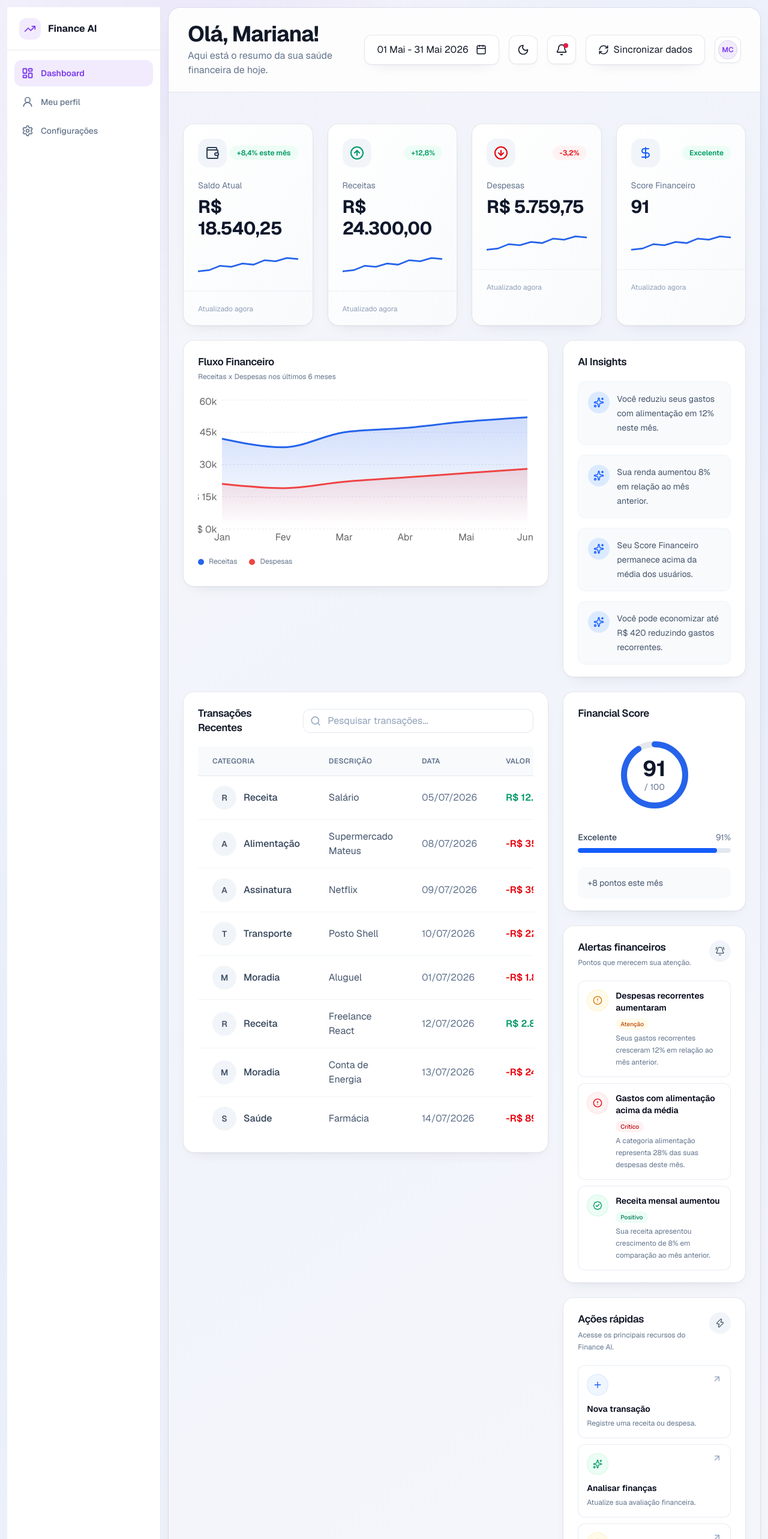
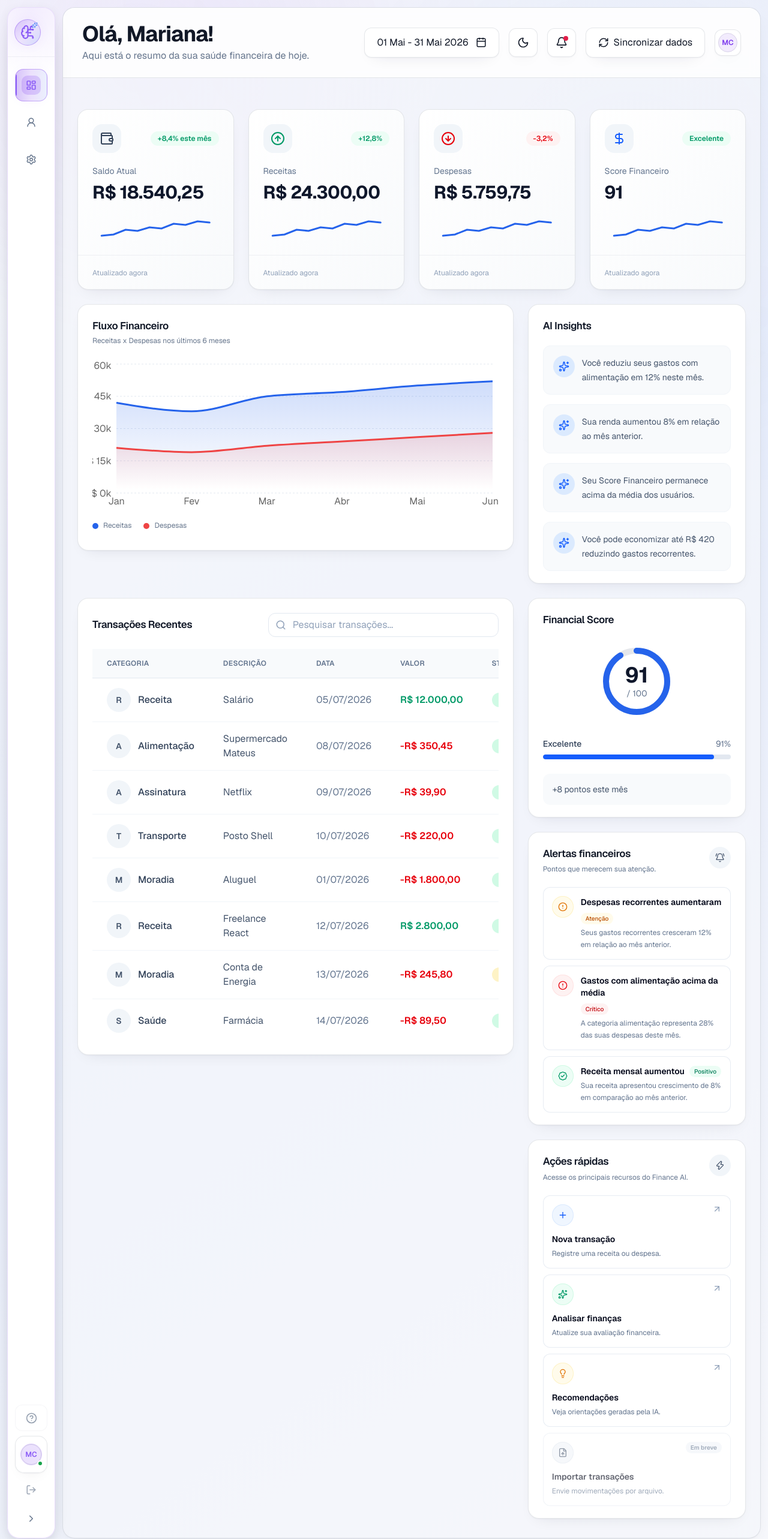
Before and after one commit to No-Country-simulation/smart-finance-ai-g9-team-11, a React (Vite) app in the folder frontend/: page / in a window 1280 px wide. Shown: the top 2566 px of the page at 60% size. Built offline with nearby package versions, Linux system fonts and the light colour scheme.

Commit message:
style(frontend): redesign premium responsive sidebar

```diff
--- a/frontend/src/components/layout/Sidebar/Sidebar.tsx
+++ b/frontend/src/components/layout/Sidebar/Sidebar.tsx
@@ -1,12 +1,26 @@
-import { useState } from "react";
 import {
+  useEffect,
+  useRef,
+  useState,
+  type KeyboardEvent as ReactKeyboardEvent,
+} from "react";
+import {
+  BrainCircuit,
   ChevronLeft,
-  TrendingUp,
+  CircleHelp,
+  LogOut,
+  Sparkles,
   X,
 } from "lucide-react";
 
+import {
+  Avatar,
+  AvatarFallback,
+  AvatarImage,
+} from "@/components/ui/avatar";
 import { NAVIGATION_ITEMS } from "@/constants/navigation.constants";
 import { cn } from "@/lib/utils";
+import { userMock } from "@/mocks/user.mock";
 
 import { SidebarItem } from "./SidebarItem";
 
@@ -15,80 +29,227 @@ interface SidebarProps {
   onCloseMobile: () => void;
 }
 
+function getUserInitials(name: string): string {
+  return name
+    .trim()
+    .split(/\s+/)
+    .slice(0, 2)
+    .map((part) => part.charAt(0).toUpperCase())
+    .join("");
+}
+
 export function Sidebar({
   isMobileOpen,
   onCloseMobile,
 }: Readonly<SidebarProps>) {
-  const [isCollapsed, setIsCollapsed] = useState(false);
+  const [isCollapsed, setIsCollapsed] = useState(true);
+
+  const sidebarRef = useRef<HTMLElement>(null);
+  const closeButtonRef = useRef<HTMLButtonElement>(null);
+
+  const initials = getUserInitials(userMock.name);
 
   const toggleCollapsed = (): void => {
     setIsCollapsed((currentState) => !currentState);
   };
 
+  useEffect(() => {
+    if (!isMobileOpen) {
+      return;
+    }
+
+    const previousOverflow = document.body.style.overflow;
+
+    document.body.style.overflow = "hidden";
+    closeButtonRef.current?.focus();
+
+    const handleEscape = (event: globalThis.KeyboardEvent): void => {
+      if (event.key === "Escape") {
+        onCloseMobile();
+      }
+    };
+
+    document.addEventListener("keydown", handleEscape);
+
+    return () => {
+      document.body.style.overflow = previousOverflow;
+      document.removeEventListener("keydown", handleEscape);
+    };
+  }, [isMobileOpen, onCloseMobile]);
+
+  const handleSidebarKeyDown = (
+    event: ReactKeyboardEvent<HTMLElement>,
+  ): void => {
+    if (event.key !== "Tab" || !isMobileOpen) {
+      return;
+    }
+
+    const sidebar = sidebarRef.current;
+
+    if (!sidebar) {
+      return;
+    }
+
+    const focusableElements = Array.from(
+      sidebar.querySelectorAll<HTMLElement>(
+        [
+          "a[href]",
+          "button:not([disabled])",
+          "input:not([disabled])",
+          "select:not([disabled])",
+          "textarea:not([disabled])",
+          '[tabindex]:not([tabindex="-1"])',
+        ].join(","),
+      ),
+    ).filter(
+      (element) =>
+        !element.hasAttribute("disabled") &&
+        element.getAttribute("aria-hidden") !== "true",
+    );
+
+    if (focusableElements.length === 0) {
+      return;
+    }
+
+    const firstElement = focusableElements[0];
+    const lastElement =
+      focusableElements[focusableElements.length - 1];
+
+    if (
+      event.shiftKey &&
+      document.activeElement === firstElement
+    ) {
+      event.preventDefault();
+      lastElement?.focus();
+      return;
+    }
+
+    if (
+      !event.shiftKey &&
+      document.activeElement === lastElement
+    ) {
+      event.preventDefault();
+      firstElement?.focus();
+    }
+  };
+
   return (
     <>
-      {isMobileOpen && (
-        <button
-          type="button"
-          className="fixed inset-0 z-40 bg-black/40 md:hidden"
-          onClick={onCloseMobile}
-          aria-label="Fechar menu principal"
-        />
-      )}
+      <button
+        type="button"
+        className={cn(
+          "fixed inset-0 z-40 bg-black/70 backdrop-blur-[2px]",
+          "transition-opacity duration-300 md:hidden",
+          isMobileOpen
+            ? "pointer-events-auto opacity-100"
+            : "pointer-events-none opacity-0",
+        )}
+        onClick={onCloseMobile}
+        aria-label="Fechar menu principal"
+        aria-hidden={!isMobileOpen}
+        tabIndex={isMobileOpen ? 0 : -1}
+      />
 
       <aside
+        ref={sidebarRef}
+        onKeyDown={handleSidebarKeyDown}
         className={cn(
           "fixed inset-y-0 left-0 z-50",
-          "flex flex-col",
-          "border-r border-border bg-surface",
+          "flex min-h-dvh flex-col overflow-hidden",
+          "border-r border-border bg-surface/98",
+          "shadow-elevated backdrop-blur-xl",
           "transition-[width,transform] duration-300 ease-out",
-          "w-[min(18rem,calc(100vw-2rem))]",
+          "motion-reduce:transition-none",
+          "w-[min(18rem,calc(100vw-1rem))]",
           isMobileOpen
             ? "translate-x-0"
             : "-translate-x-full",
-          "md:static md:translate-x-0",
-          isCollapsed ? "md:w-[76px]" : "md:w-64",
+          "md:static md:min-h-0 md:translate-x-0",
+          "md:rounded-[20px] md:border",
+          "md:border-border-highlight/60",
+          isCollapsed
+            ? "md:w-[80px]"
+            : "md:w-[176px] xl:w-[196px]",
         )}
         aria-label="Menu principal"
+        aria-hidden={!isMobileOpen ? undefined : false}
       >
         <div
           className={cn(
-            "flex min-h-[72px] items-center",
-            "border-b border-border",
+            "pointer-events-none absolute inset-x-0 top-0 h-40",
+            "bg-[radial-gradient(circle_at_top,var(--glow-primary),transparent_70%)]",
+            "opacity-60",
+          )}
+          aria-hidden="true"
+        />
+
+        <div
+          className={cn(
+            "relative flex min-h-[82px] shrink-0 items-center",
+            "border-b border-border-muted",
             isCollapsed
               ? "justify-between px-4 md:justify-center md:px-2"
-              : "justify-between px-5",
+              : "justify-between px-4",
           )}
         >
-          <div className="flex min-w-0 items-center gap-3">
+          <div
+            className={cn(
+              "flex min-w-0 items-center",
+              isCollapsed
+                ? "gap-3 md:justify-center"
+                : "gap-3",
+            )}
+          >
             <div
               className={cn(
-                "flex size-9 shrink-0 items-center justify-center",
-                "rounded-xl bg-primary/10 text-primary",
+                "relative flex size-11 shrink-0 items-center",
+                "justify-center rounded-[25px]",
+                "border border-primary/35",
+                "bg-gradient-to-br from-primary/25",
+                "via-primary/10 to-secondary/20",
+                "text-primary-bright",
+                "shadow-[0_0_24px_-8px_var(--glow-primary)]",
               )}
             >
-              <TrendingUp size={20} aria-hidden="true" />
+              <BrainCircuit
+                size={25}
+                strokeWidth={2}
+                aria-hidden="true"
+              />
+
+              <Sparkles
+                size={10}
+                className="absolute right-1 top-1 text-secondary-bright"
+                aria-hidden="true"
+              />
             </div>
 
-            <span
+            <div
               className={cn(
-                "truncate text-base font-bold text-text",
-                isCollapsed && "md:hidden",
+                "min-w-0 transition-[opacity,transform,width]",
+                "duration-200 motion-reduce:transition-none",
+                isCollapsed
+                  ? "md:pointer-events-none md:w-0 md:-translate-x-2 md:opacity-0"
+                  : "w-auto translate-x-0 opacity-100",
               )}
             >
-              Finance AI
-            </span>
+              <p className="truncate text-sm font-semibold tracking-tight text-text">
+                FINANCE AI
+              </p>
+
+
+            </div>
           </div>
 
           <button
+            ref={closeButtonRef}
             type="button"
             onClick={onCloseMobile}
             className={cn(
-              "flex size-9 shrink-0 items-center justify-center",
-              "rounded-lg text-text-muted",
-              "transition-colors",
-              "hover:bg-surface-muted hover:text-text",
-              "focus-visible:outline-none",
+              "flex size-10 shrink-0 items-center justify-center",
+              "rounded-xl border border-border bg-surface-elevated",
+              "text-text-muted transition-colors",
+              "hover:border-border-highlight hover:text-text",
               "focus-visible:ring-2 focus-visible:ring-primary",
               "md:hidden",
             )}
@@ -100,8 +261,9 @@ export function Sidebar({
 
         <nav
           className={cn(
-            "flex min-h-0 flex-1 flex-col",
-            "gap-1 overflow-y-auto px-3 py-4",
+            "relative flex min-h-0 flex-1 flex-col",
+            "gap-2 overflow-y-auto overflow-x-hidden",
+            "px-3 py-5",
           )}
           aria-label="Navegação da aplicação"
         >
@@ -115,18 +277,130 @@ export function Sidebar({
           ))}
         </nav>
 
-        <div className="border-t border-border p-3">
+        <div className="relative shrink-0 space-y-2 px-3 pb-3">
+          <button
+            type="button"
+            disabled
+            aria-disabled="true"
+            title="Central de ajuda — Em breve"
+            className={cn(
+              "flex min-h-11 w-full items-center rounded-xl",
+              "border border-border-muted",
+              "bg-surface-elevated/45 text-text-muted",
+              "disabled:cursor-not-allowed disabled:opacity-70",
+              isCollapsed
+                ? "justify-start gap-3 px-3 md:justify-center md:gap-0 md:px-2"
+                : "justify-start gap-3 px-3",
+            )}
+          >
+            <CircleHelp
+              size={19}
+              className="shrink-0"
+              aria-hidden="true"
+            />
+
+            <span
+              className={cn(
+                "min-w-0 truncate text-sm font-medium",
+                isCollapsed && "md:hidden",
+              )}
+            >
+              Ajuda
+            </span>
+
+            {!isCollapsed && (
+              <span className="ml-auto text-[9px] uppercase tracking-wide text-text-subtle">
+                Em breve
+              </span>
+            )}
+          </button>
+
+          <div
+            className={cn(
+              "flex min-h-[62px] items-center rounded-[15px]",
+              "border border-border bg-card",
+              "shadow-card",
+              isCollapsed
+                ? "gap-3 px-3 md:justify-center md:gap-0 md:px-2"
+                : "gap-3 px-3",
+            )}
+          >
+            <div className="relative shrink-0">
+              <Avatar className="size-9 border border-border-highlight">
+                <AvatarImage
+                  src={userMock.avatar}
+                  alt={`Foto de ${userMock.name}`}
+                />
+
+                <AvatarFallback className="bg-primary/15 text-xs font-semibold text-primary-bright">
+                  {initials}
+                </AvatarFallback>
+              </Avatar>
+
+              <span
+                className={cn(
+                  "absolute -bottom-0.5 -right-0.5 size-2.5",
+                  "rounded-full border-2 border-surface",
+                  "bg-success",
+                )}
+                aria-label="Usuário online"
+              />
+            </div>
+
+            {!isCollapsed && (
+              <div className="min-w-0 flex-1">
+                <p className="truncate text-xs font-semibold text-text">
+                  {userMock.name}
+                </p>
+
+                <p className="mt-0.5 truncate text-[10px] font-medium text-primary-bright">
+                  Premium
+                </p>
+              </div>
+            )}
+          </div>
+
+          <button
+            type="button"
+            disabled
+            aria-disabled="true"
+            title="Sair — autenticação ainda não integrada"
+            className={cn(
+              "flex min-h-10 w-full items-center rounded-xl",
+              "text-text-muted transition-colors",
+              "disabled:cursor-not-allowed disabled:opacity-65",
+              isCollapsed
+                ? "justify-start gap-3 px-3 md:justify-center md:gap-0 md:px-2"
+                : "justify-start gap-3 px-3",
+            )}
+          >
+            <LogOut
+              size={18}
+              className="shrink-0"
+              aria-hidden="true"
+            />
+
+            <span
+              className={cn(
+                "truncate text-sm font-medium",
+                isCollapsed && "md:hidden",
+              )}
+            >
+              Sair
+            </span>
+          </button>
+
           <button
             type="button"
             onClick={toggleCollapsed}
             className={cn(
-              "hidden min-h-10 w-full items-center",
-              "rounded-xl text-sm font-medium text-text-muted",
-              "transition-colors duration-200",
-              "hover:bg-surface-muted hover:text-text",
-              "focus-visible:outline-none",
+              "hidden min-h-10 w-full items-center rounded-xl",
+              "border border-transparent text-sm font-medium",
+              "text-text-muted transition-colors duration-200",
+              "hover:border-border hover:bg-surface-elevated",
+              "hover:text-text",
               "focus-visible:ring-2 focus-visible:ring-primary",
-              "md:flex",
+              "motion-reduce:transition-none md:flex",
               isCollapsed
                 ? "justify-center px-2"
                 : "justify-start gap-3 px-3",
@@ -139,9 +413,10 @@ export function Sidebar({
             aria-expanded={!isCollapsed}
           >
             <ChevronLeft
-              size={17}
+              size={18}
               className={cn(
                 "shrink-0 transition-transform duration-300",
+                "motion-reduce:transition-none",
                 isCollapsed && "rotate-180",
               )}
               aria-hidden="true"
--- a/frontend/src/components/layout/Sidebar/SidebarItem.tsx
+++ b/frontend/src/components/layout/Sidebar/SidebarItem.tsx
@@ -22,48 +22,81 @@ export function SidebarItem({
       end={item.path === "/"}
       onClick={onNavigate}
       title={isCollapsed ? item.label : undefined}
+      aria-label={isCollapsed ? item.label : undefined}
       className={({ isActive }) =>
         cn(
-          "group flex min-h-11 w-full min-w-0 items-center",
-          "visible opacity-100",
-          "rounded-xl px-3 py-2.5",
-          "transition-colors duration-200",
-          "focus-visible:outline-none",
+          "group relative flex min-h-12 w-full min-w-0",
+          "items-center overflow-hidden rounded-[14px]",
+          "border px-3 py-2.5",
+          "transition-[background-color,border-color,color,box-shadow]",
+          "duration-200 motion-reduce:transition-none",
           "focus-visible:ring-2 focus-visible:ring-primary",
-          "focus-visible:ring-offset-2 focus-visible:ring-offset-surface",
+          "focus-visible:ring-offset-2",
+          "focus-visible:ring-offset-surface",
           isCollapsed
-            ? "justify-center gap-0"
+            ? "justify-start gap-3 md:justify-center md:gap-0 md:px-2"
             : "justify-start gap-3",
           isActive
-            ? "bg-primary/10 text-primary"
-            : "text-text-muted hover:bg-surface-muted hover:text-text",
+            ? [
+                "border-primary/35 text-text",
+                "bg-gradient-to-r from-primary/30",
+                "via-primary/15 to-secondary/10",
+                "shadow-[0_0_26px_-12px_var(--glow-primary)]",
+              ]
+            : [
+                "border-transparent text-text-muted",
+                "hover:border-border",
+                "hover:bg-surface-elevated/75",
+                "hover:text-text",
+              ],
         )
       }
     >
       {({ isActive }) => (
         <>
-          <Icon
-            size={20}
-            strokeWidth={isActive ? 2.25 : 2}
+          {isActive && (
+            <span
               className={cn(
-              "block shrink-0",
-              isActive
-                ? "text-primary"
-                : "text-text-muted group-hover:text-text",
+                "absolute inset-y-2 left-0 w-0.5",
+                "rounded-r-full bg-primary-bright",
+                "shadow-[0_0_12px_var(--glow-primary)]",
               )}
               aria-hidden="true"
             />
+          )}
 
-          {!isCollapsed && (
           <span
             className={cn(
-                "block min-w-0 truncate text-sm",
+              "flex size-8 shrink-0 items-center justify-center",
+              "rounded-[10px] transition-colors duration-200",
+              "motion-reduce:transition-none",
+              isActive
+                ? "bg-primary/20 text-primary-bright"
+                : [
+                    "bg-surface-elevated/55 text-text-muted",
+                    "group-hover:bg-surface-elevated",
+                    "group-hover:text-text",
+                  ],
+            )}
+          >
+            <Icon
+              size={18}
+              strokeWidth={isActive ? 2.25 : 2}
+              aria-hidden="true"
+            />
+          </span>
+
+          <span
+            className={cn(
+              "min-w-0 flex-1 truncate text-sm",
+              "transition-[opacity,transform] duration-200",
+              "motion-reduce:transition-none",
               isActive ? "font-semibold" : "font-medium",
+              isCollapsed && "md:hidden",
             )}
           >
             {item.label}
           </span>
-          )}
         </>
       )}
     </NavLink>
```
Lines whose indentation alone changed are shown as unchanged.
